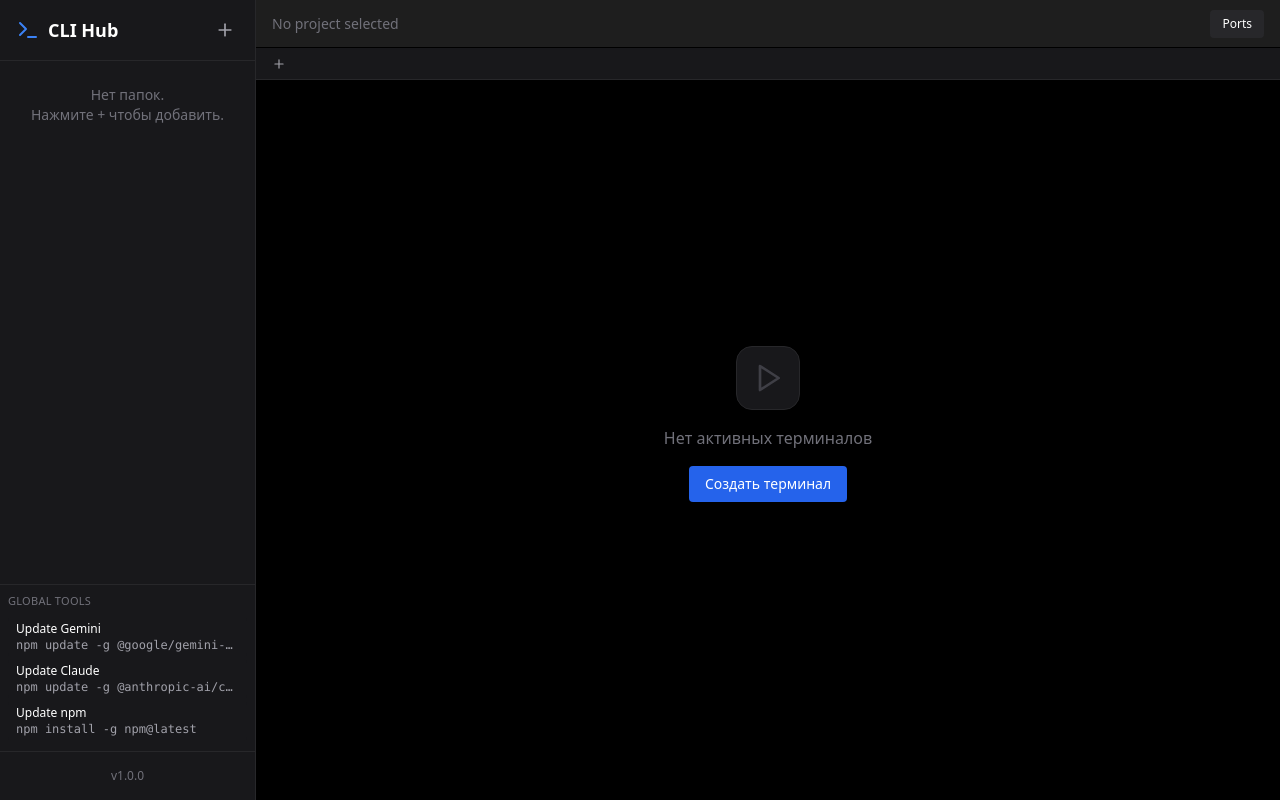
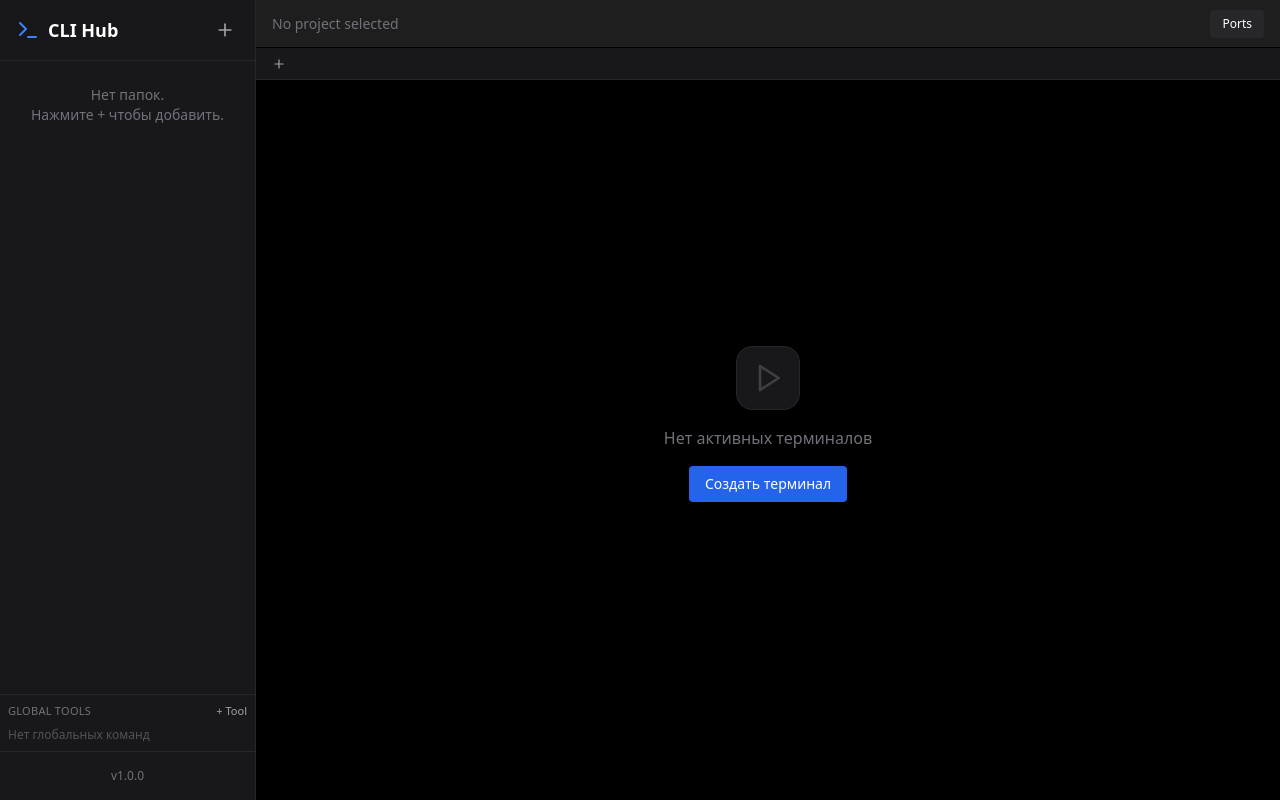
Before and after one commit to nbiotminsk/CLI_HUB, a React (Vite) app: page / in a window 1280 px wide. Built offline with nearby package versions, Linux system fonts and the light colour scheme.

Commit message:
global tools

```diff
--- a/src/components/Sidebar.tsx
+++ b/src/components/Sidebar.tsx
@@ -11,7 +11,7 @@ import {
 } from "lucide-react";
 import { useWorkspaceStore } from "../store/useWorkspaceStore";
 import type { WorkspaceCommand } from "../types";
-import { PROJECT_TOOLS, GLOBAL_TOOLS } from "../constants";
+import { PROJECT_TOOLS } from "../constants";
 
 export const Sidebar: React.FC = () => {
   const {
@@ -28,6 +28,11 @@ export const Sidebar: React.FC = () => {
     deleteCommand,
     closeSession,
     stopSession,
+    templates,
+    loadTemplates,
+    addTemplate,
+    updateTemplate,
+    deleteTemplate,
     loadPackageScripts,
   } = useWorkspaceStore();
   const [expandedWsId, setExpandedWsId] = useState<string | null>(null);
@@ -50,6 +55,18 @@ export const Sidebar: React.FC = () => {
   >({});
   const [toolsOpenByWs, setToolsOpenByWs] = useState<Record<string, boolean>>(
     {},
+  );
+  const [addingGlobalTool, setAddingGlobalTool] = useState(false);
+  const [newGlobalToolName, setNewGlobalToolName] = useState("");
+  const [newGlobalToolCmd, setNewGlobalToolCmd] = useState("");
+  const [editingGlobalToolId, setEditingGlobalToolId] = useState<string | null>(
+    null,
+  );
+  const [editGlobalToolName, setEditGlobalToolName] = useState("");
+  const [editGlobalToolCmd, setEditGlobalToolCmd] = useState("");
+
+  const globalTools = templates.filter(
+    (t) => !t.category || t.category === "global-tool",
   );
   const [previewCmd, setPreviewCmd] = useState<{
     wsId: string;
@@ -80,17 +97,64 @@ export const Sidebar: React.FC = () => {
     });
   };
 
-  const handleGlobalTool = (action: (typeof GLOBAL_TOOLS)[number]) => {
+  const handleGlobalTool = (tool: { name: string; command: string }) => {
     const existing = openSessions.find(
-      (s) => s.workspaceId === "" && s.title === action.label,
+      (s) => s.workspaceId === "" && s.title === tool.name,
     );
     if (existing) {
       setActiveSession(existing.sessionId);
       return;
     }
-    openQuickCommand("", action.label, action.command, {
-      runInWorkspace: action.runInWorkspace,
+    openQuickCommand("", tool.name, tool.command, {
+      runInWorkspace: false,
     });
+  };
+
+  const handleAddGlobalTool = async () => {
+    if (!newGlobalToolName || !newGlobalToolCmd) return;
+    const now = new Date().toISOString();
+    await addTemplate({
+      id: crypto.randomUUID(),
+      name: newGlobalToolName,
+      command: newGlobalToolCmd,
+      category: "global-tool",
+      createdAt: now,
+      updatedAt: now,
+    });
+    setAddingGlobalTool(false);
+    setNewGlobalToolName("");
+    setNewGlobalToolCmd("");
+  };
+
+  const beginEditGlobalTool = (toolId: string, name: string, command: string) => {
+    setEditingGlobalToolId(toolId);
+    setEditGlobalToolName(name);
+    setEditGlobalToolCmd(command);
+    setAddingGlobalTool(false);
+  };
+
+  const handleSaveGlobalTool = async () => {
+    if (!editingGlobalToolId || !editGlobalToolName || !editGlobalToolCmd)
+      return;
+    await updateTemplate(editingGlobalToolId, {
+      name: editGlobalToolName,
+      command: editGlobalToolCmd,
+      category: "global-tool",
+    });
+    setEditingGlobalToolId(null);
+    setEditGlobalToolName("");
+    setEditGlobalToolCmd("");
+  };
+
+  const handleDeleteGlobalTool = async (toolId: string) => {
+    const ok = window.confirm("Удалить глобальную команду?");
+    if (!ok) return;
+    await deleteTemplate(toolId);
+    if (editingGlobalToolId === toolId) {
+      setEditingGlobalToolId(null);
+      setEditGlobalToolName("");
+      setEditGlobalToolCmd("");
+    }
   };
 
   const handleRunTool = (workspaceId: string, tool: WorkspaceCommand) => {
@@ -107,6 +171,10 @@ export const Sidebar: React.FC = () => {
   const handleAddWorkspace = async () => {
     await addWorkspaceFromPicker();
   };
+
+  React.useEffect(() => {
+    loadTemplates();
+  }, [loadTemplates]);
 
   const handleDeleteWorkspace = async (workspaceId: string, name: string) => {
     const ok = window.confirm(
@@ -617,21 +685,136 @@ export const Sidebar: React.FC = () => {
         })}
       </div>
       <div className="p-2 border-t border-zinc-800">
-        <div className="text-[11px] uppercase tracking-wide text-zinc-500 mb-2">
-          Global Tools
+        <div className="flex items-center justify-between mb-2">
+          <div className="text-[11px] uppercase tracking-wide text-zinc-500">
+            Global Tools
+          </div>
+          <button
+            onClick={() => {
+              setAddingGlobalTool(true);
+              setEditingGlobalToolId(null);
+              setEditGlobalToolName("");
+              setEditGlobalToolCmd("");
+            }}
+            className="text-[11px] text-zinc-400 hover:text-white"
+            title="Add global tool"
+          >
+            + Tool
+          </button>
         </div>
-        {GLOBAL_TOOLS.map((action) => (
-          <button
-            key={action.id}
-            onClick={() => handleGlobalTool(action)}
-            className="w-full text-left px-2 py-1 rounded bg-zinc-900 hover:bg-zinc-800 text-white text-xs"
-            title={action.command}
+        {editingGlobalToolId && (
+          <div className="space-y-2 p-2 border border-zinc-800 rounded mb-2">
+            <div className="text-xs text-zinc-400">
+              Редактировать глобальную команду
+            </div>
+            <input
+              value={editGlobalToolName}
+              onChange={(e) => setEditGlobalToolName(e.target.value)}
+              placeholder="Имя"
+              className="w-full bg-zinc-800 border border-zinc-700 rounded p-2 text-white"
+            />
+            <input
+              value={editGlobalToolCmd}
+              onChange={(e) => setEditGlobalToolCmd(e.target.value)}
+              placeholder="Команда"
+              className="w-full bg-zinc-800 border border-zinc-700 rounded p-2 text-white"
+            />
+            <div className="flex gap-2">
+              <button
+                onClick={handleSaveGlobalTool}
+                className="px-3 py-1.5 text-xs rounded bg-blue-600 hover:bg-blue-500 text-white"
+              >
+                Сохранить
+              </button>
+              <button
+                onClick={() => {
+                  setEditingGlobalToolId(null);
+                  setEditGlobalToolName("");
+                  setEditGlobalToolCmd("");
+                }}
+                className="px-3 py-1.5 text-xs rounded bg-zinc-800 hover:bg-zinc-700"
+              >
+                Отмена
+              </button>
+            </div>
+          </div>
+        )}
+        {addingGlobalTool && (
+          <div className="space-y-2 p-2 border border-zinc-800 rounded mb-2">
+            <div className="text-xs text-zinc-400">Новая глобальная команда</div>
+            <input
+              value={newGlobalToolName}
+              onChange={(e) => setNewGlobalToolName(e.target.value)}
+              placeholder="Имя"
+              className="w-full bg-zinc-800 border border-zinc-700 rounded p-2 text-white"
+            />
+            <input
+              value={newGlobalToolCmd}
+              onChange={(e) => setNewGlobalToolCmd(e.target.value)}
+              placeholder="Команда"
+              className="w-full bg-zinc-800 border border-zinc-700 rounded p-2 text-white"
+            />
+            <div className="flex gap-2">
+              <button
+                onClick={handleAddGlobalTool}
+                className="px-3 py-1.5 text-xs rounded bg-blue-600 hover:bg-blue-500 text-white"
+              >
+                Сохранить
+              </button>
+              <button
+                onClick={() => {
+                  setAddingGlobalTool(false);
+                  setNewGlobalToolName("");
+                  setNewGlobalToolCmd("");
+                }}
+                className="px-3 py-1.5 text-xs rounded bg-zinc-800 hover:bg-zinc-700"
+              >
+                Отмена
+              </button>
+            </div>
+          </div>
+        )}
+        {globalTools.length === 0 && (
+          <div className="text-xs text-zinc-600">Нет глобальных команд</div>
+        )}
+        {globalTools.map((tool) => (
+          <div
+            key={tool.id}
+            className="group flex items-center justify-between px-2 py-1 rounded bg-zinc-900 hover:bg-zinc-800 text-white text-xs"
+            title={tool.command}
           >
-            <div className="font-medium">{action.label}</div>
-            <div className="font-mono text-zinc-400 truncate">
-              {action.command}
+            <button
+              onClick={() => handleGlobalTool(tool)}
+              className="flex-1 text-left"
+            >
+              <div className="font-medium">{tool.name}</div>
+              <div className="font-mono text-zinc-400 truncate">
+                {tool.command}
+              </div>
+            </button>
+            <div className="flex items-center gap-1 opacity-0 group-hover:opacity-100 transition-opacity">
+              <button
+                onClick={(e) => {
+                  e.stopPropagation();
+                  beginEditGlobalTool(tool.id, tool.name, tool.command);
+                }}
+                className="p-1 rounded text-zinc-400 hover:text-white hover:bg-zinc-700"
+                title="Edit global tool"
+              >
+                <Pencil size={12} />
+              </button>
+              <button
+                onClick={(e) => {
+                  e.stopPropagation();
+                  handleDeleteGlobalTool(tool.id);
+                }}
+                className="p-1 rounded text-red-400 hover:text-red-300 hover:bg-red-500/10"
+                title="Delete global tool"
+              >
+                <Trash2 size={12} />
+              </button>
             </div>
-          </button>
+          </div>
         ))}
       </div>
       {previewCmd && (
--- a/src/constants.ts
+++ b/src/constants.ts
@@ -26,24 +26,3 @@ export const PROJECT_TOOLS: QuickAction[] = [
   { id: "tool-gemini", label: "Gemini", command: "gemini", runInWorkspace: true },
   { id: "tool-claude", label: "Claude", command: "claude", runInWorkspace: true },
 ];
-
-export const GLOBAL_TOOLS: QuickAction[] = [
-  {
-    id: "update-gemini",
-    label: "Update Gemini",
-    command: "npm update -g @google/gemini-cli",
-    runInWorkspace: false,
-  },
-  {
-    id: "update-claude",
-    label: "Update Claude",
-    command: "npm update -g @anthropic-ai/claude-code",
-    runInWorkspace: false,
-  },
-  {
-    id: "update-npm",
-    label: "Update npm",
-    command: "npm install -g npm@latest",
-    runInWorkspace: false,
-  },
-];
```
Also changed, not shown: electron/main.ts (+31 -0 lines).
